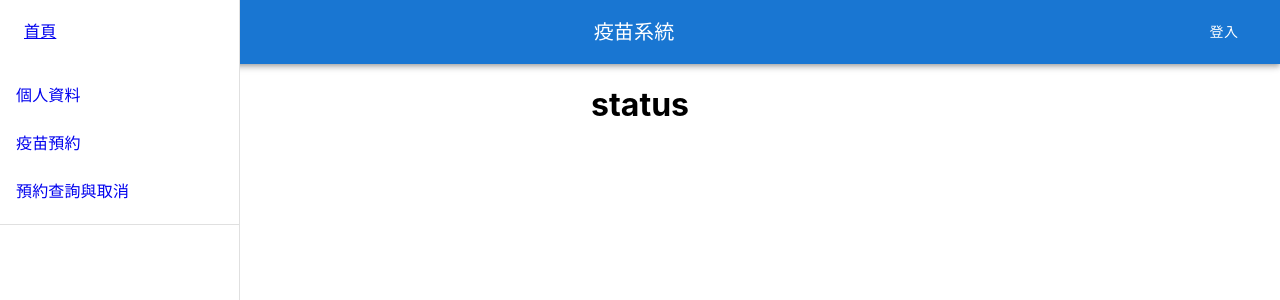
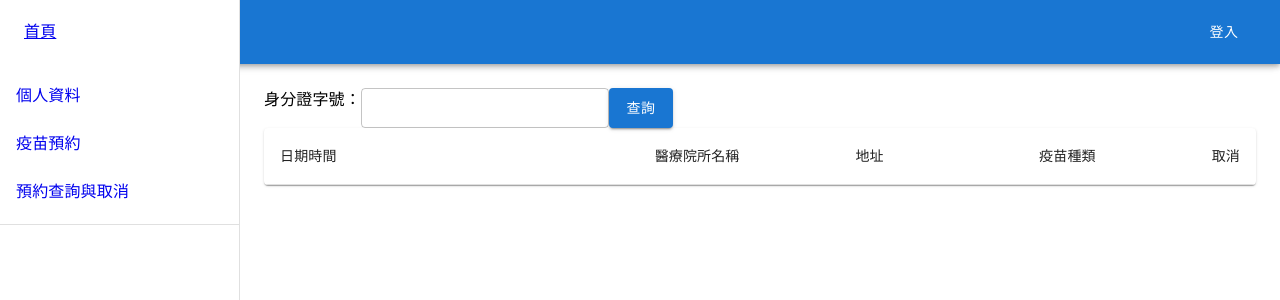
Before and after one commit to MortalHappiness/VaccineReservationSystem, a React (Vite) app in the folder frontend/: page /status in a window 1280 px wide. Shown: the top 300 px of the page. Built offline with nearby package versions, Linux system fonts and the light colour scheme.

Commit message:
frontend

```diff
--- a/frontend/src/App.jsx
+++ b/frontend/src/App.jsx
@@ -1,23 +1,39 @@
 import { useState } from "react";
 import "./App.css";
+import { styled } from "@mui/material/styles";
 import Sidebar from "./Sidebar";
 import NavigationBar from "./NavigationBar";
+import ReservationSearch from "./Pages/ReservationSearch";
+import ReservationStatus from "./Pages/ReservationStatus";
+import User from "./Pages/User";
 import { Navigate, Route, Routes } from "react-router-dom";
+import Box from "@mui/material/Box";
+import CssBaseline from "@mui/material/CssBaseline";
+const DrawerHeader = styled("div")(({ theme }) => ({
+  display: "flex",
+  alignItems: "center",
+  justifyContent: "flex-end",
+  padding: theme.spacing(0, 1),
+  // necessary for content to be below app bar
+  ...theme.mixins.toolbar,
+}));
 
 function App() {
   return (
-    <div className="App">
+    <Box sx={{ display: "flex" }}>
       <NavigationBar />
       <Sidebar />
 
+      <Box component="main" sx={{ flexGrow: 1, p: 3 }}>
+        <DrawerHeader />
         <Routes>
           <Route path="/" element={<h1>main</h1>} />
-          <Route path="/user" element={<h1>user</h1>} />
-          <Route path="/reservation" element={<h1>reservation</h1>} />
-          <Route path="/status" element={<h1>status</h1>} />
+          <Route path="/user" element={<User />} />
+          <Route path="/reservation" element={<ReservationSearch />} />
+          <Route path="/status" element={<ReservationStatus />} />
         </Routes>
-
-    </div>
+      </Box>
+    </Box>
   );
 }
 
--- a/frontend/src/NavigationBar.jsx
+++ b/frontend/src/NavigationBar.jsx
@@ -9,8 +9,8 @@ import MenuIcon from "@mui/icons-material/Menu";
 
 export default function NavigationBar() {
   return (
-    <Box sx={{ flexGrow: 1 }}>
-      <AppBar position="static">
+    // <Box sx={{ flexGrow: 1 }}>
+    <AppBar position="fixed">
       <Toolbar>
         <IconButton
           size="large"
@@ -27,6 +27,6 @@ export default function NavigationBar() {
         <Button color="inherit">登入</Button>
       </Toolbar>
     </AppBar>
-    </Box>
+    // </Box>
   );
 }
--- a/frontend/src/Pages/ReservationSearch.jsx
+++ b/frontend/src/Pages/ReservationSearch.jsx
@@ -0,0 +1,3 @@
+export default function ReservationSearch() {
+  return <h1>Reservation Search</h1>;
+}
--- /dev/null
+++ b/frontend/src/Pages/ReservationStatus.jsx
@@ -0,0 +1,63 @@
+import * as React from "react";
+import TextField from "@mui/material/TextField";
+import Table from "@mui/material/Table";
+import TableBody from "@mui/material/TableBody";
+import TableCell from "@mui/material/TableCell";
+import TableContainer from "@mui/material/TableContainer";
+import TableHead from "@mui/material/TableHead";
+import TableRow from "@mui/material/TableRow";
+import Box from "@mui/material/Box";
+import Button from "@mui/material/Button";
+import Typography from "@mui/material/Typography";
+import Paper from "@mui/material/Paper";
+
+const rows = [];
+export default function ReservationStatus() {
+  return (
+    <>
+      <Box sx={{ display: "flex" }} align="center">
+        <Typography sx={{ align: "center" }} align="center">
+          身分證字號：
+        </Typography>
+        <TextField
+          id="reservation_status_id"
+          variant="outlined"
+          size="small"
+          sx={{ align: "center" }}
+        />
+        <Button variant="contained" sx={{ align: "center" }}>
+          查詢
+        </Button>
+      </Box>
+      <TableContainer component={Paper}>
+        <Table sx={{ minWidth: 650 }} aria-label="simple table">
+          <TableHead>
+            <TableRow>
+              <TableCell>日期時間</TableCell>
+              <TableCell align="right">醫療院所名稱</TableCell>
+              <TableCell align="right">地址</TableCell>
+              <TableCell align="right">疫苗種類</TableCell>
+              <TableCell align="right">取消</TableCell>
+            </TableRow>
+          </TableHead>
+          <TableBody>
+            {rows.map((row) => (
+              <TableRow
+                key={row.name}
+                sx={{ "&:last-child td, &:last-child th": { border: 0 } }}
+              >
+                <TableCell component="th" scope="row">
+                  {row.name}
+                </TableCell>
+                <TableCell align="right">{row.calories}</TableCell>
+                <TableCell align="right">{row.fat}</TableCell>
+                <TableCell align="right">{row.carbs}</TableCell>
+                <TableCell align="right">{row.protein}</TableCell>
+              </TableRow>
+            ))}
+          </TableBody>
+        </Table>
+      </TableContainer>
+    </>
+  );
+}
--- /dev/null
+++ b/frontend/src/Pages/User.jsx
@@ -0,0 +1,41 @@
+import Table from "@mui/material/Table";
+import TableBody from "@mui/material/TableBody";
+import TableCell, { tableCellClasses } from "@mui/material/TableCell";
+import TableContainer from "@mui/material/TableContainer";
+import TableHead from "@mui/material/TableHead";
+import TableRow from "@mui/material/TableRow";
+import Paper from "@mui/material/Paper";
+export default function User() {
+  return (
+    <TableContainer component={Paper}>
+      <Table sx={{ minWidth: 700 }} aria-label="customized table">
+        <TableBody>
+          <TableRow>
+            <TableCell>姓名</TableCell>
+            <TableCell>劉展碩</TableCell>
+            <TableCell>性別</TableCell>
+            <TableCell>男</TableCell>
+          </TableRow>
+          <TableRow>
+            <TableCell>身分證字號</TableCell>
+            <TableCell>A123456789</TableCell>
+            <TableCell>生日</TableCell>
+            <TableCell>88-12-11</TableCell>
+          </TableRow>
+          <TableRow>
+            <TableCell>地址</TableCell>
+            <TableCell>台北市...</TableCell>
+            <TableCell>連絡電話</TableCell>
+            <TableCell>0988121314</TableCell>
+          </TableRow>
+          <TableRow>
+            <TableCell>疫苗紀錄</TableCell>
+            <TableCell>第一劑</TableCell>
+            <TableCell>第二劑</TableCell>
+            <TableCell>第三劑</TableCell>
+          </TableRow>
+        </TableBody>
+      </Table>
+    </TableContainer>
+  );
+}
--- a/frontend/src/Sidebar.jsx
+++ b/frontend/src/Sidebar.jsx
@@ -17,7 +17,6 @@ import { Link } from "react-router-dom";
 
 function Sidebar() {
   return (
-    <>
     <Drawer
       sx={{
         width: 240,
@@ -31,7 +30,9 @@ function Sidebar() {
       anchor="left"
     >
       <Toolbar style={{ background: "primary" }}>
-          <Typography component={Link} to="/">首頁</Typography>
+        <Typography component={Link} to="/">
+          首頁
+        </Typography>
       </Toolbar>
       {/* <Divider /> */}
       <List>
@@ -75,7 +76,6 @@ function Sidebar() {
         ))}
         </List>*/}
     </Drawer>
-    </>
   );
 }
 
--- a/frontend/src/main.jsx
+++ b/frontend/src/main.jsx
@@ -12,7 +12,7 @@ ReactDOM.createRoot(document.getElementById("root")).render(
   // </BrowserRouter>
   <React.StrictMode>
     <BrowserRouter>
-    <App />
+      <App />
     </BrowserRouter>
   </React.StrictMode>
 );
```
Lines whose indentation alone changed are shown as unchanged.
